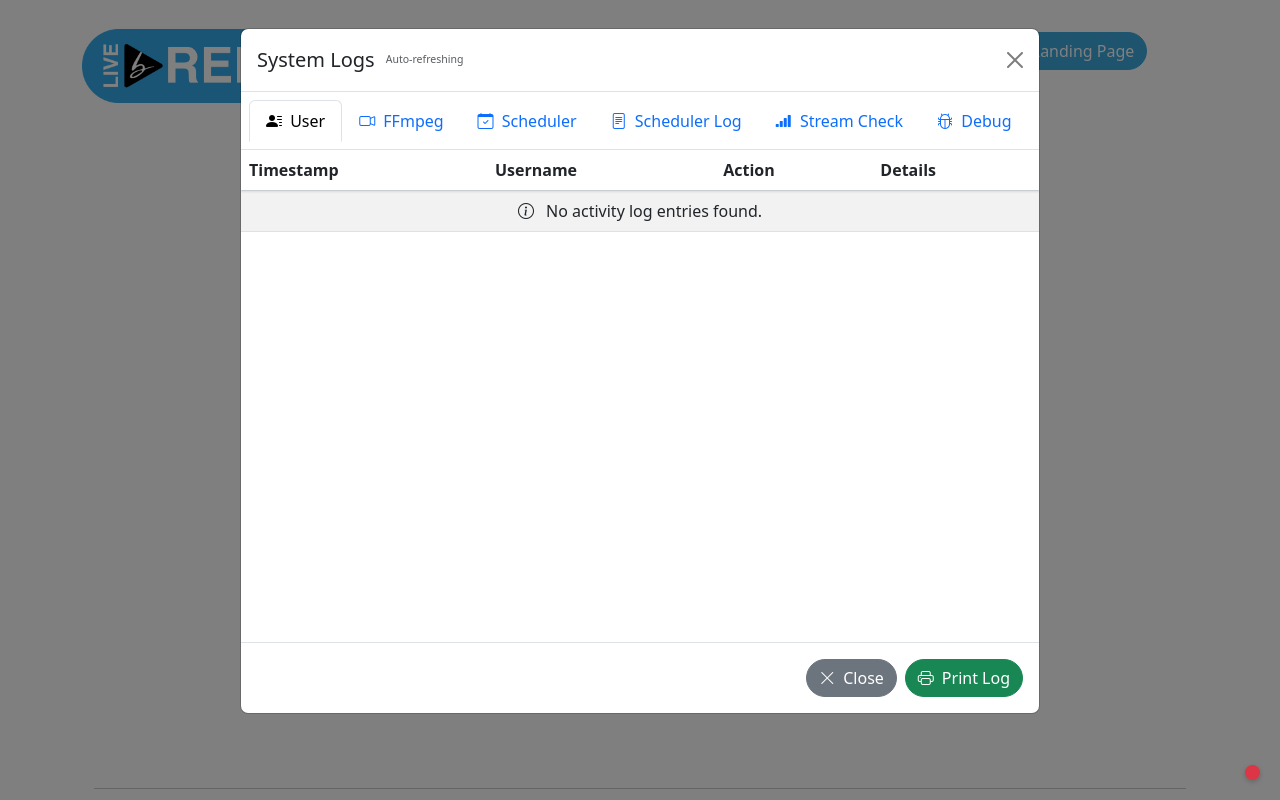
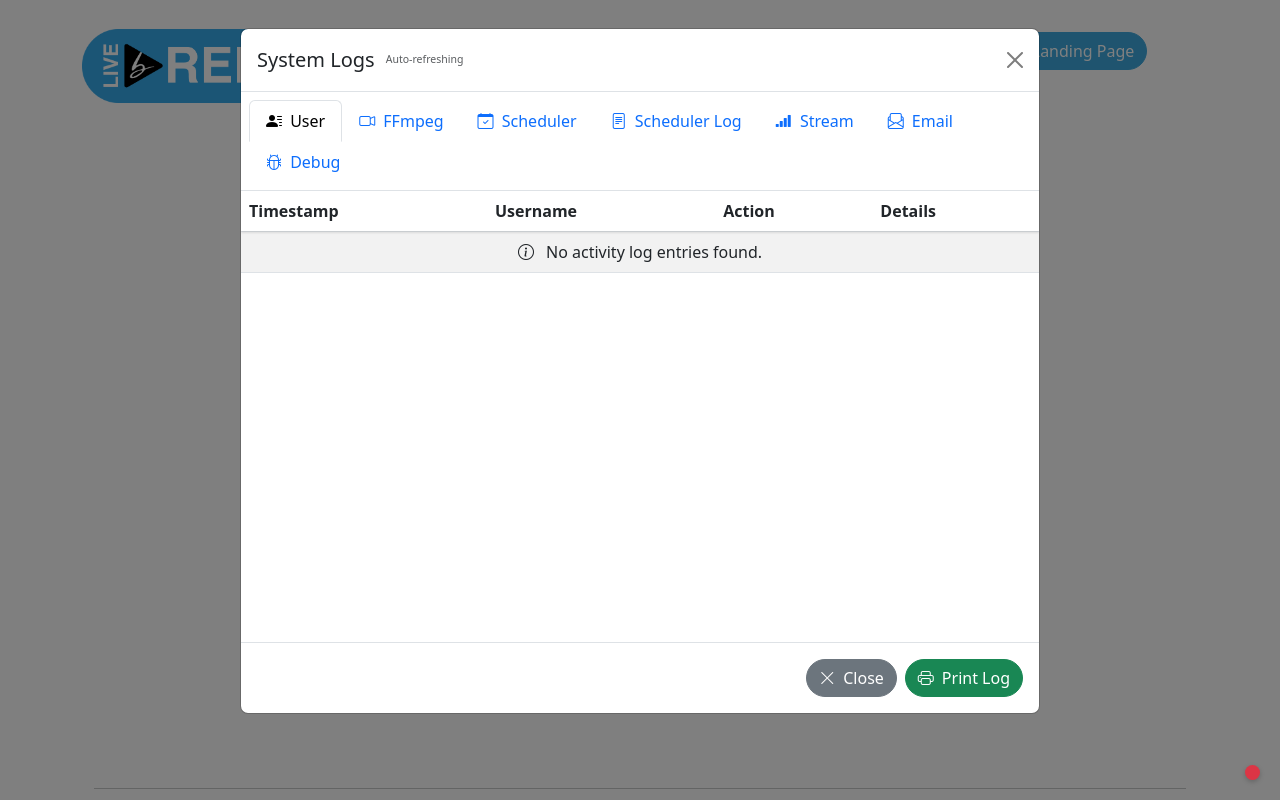
Before and after one commit to jerryawade/blive_replay, a PHP site: page / in a window 1280 px wide, after a click on "Log". Run offline with PHP 8.4, Linux system fonts and the light colour scheme; the visitor is signed in with stand-in values (Sample User, id 1); data that the repository does not hold is empty.

Commit message:
Add files via upload

```diff
--- a/templates/activity_log_modal.php
+++ b/templates/activity_log_modal.php
@@ -47,7 +47,14 @@
                             <button class="nav-link" id="streamLogTab" data-bs-toggle="tab"
                                     data-bs-target="#streamLogContent" type="button" role="tab"
                                     aria-controls="streamLogContent" aria-selected="false">
-                                <i class="bi bi-reception-4 me-1"></i> Stream Check
+                                <i class="bi bi-reception-4 me-1"></i> Stream
+                            </button>
+                        </li>
+                        <li class="nav-item" role="presentation">
+                            <button class="nav-link" id="emailLogTab" data-bs-toggle="tab"
+                                    data-bs-target="#emailLogContent" type="button" role="tab"
+                                    aria-controls="emailLogContent" aria-selected="false">
+                                <i class="bi bi-envelope-paper me-1"></i> Email
                             </button>
                         </li>
                         <li class="nav-item" role="presentation">
@@ -153,6 +160,22 @@
                             </div>
                         </div>
 
+                        <!-- Email Log Content -->
+                        <div class="tab-pane fade" id="emailLogContent" role="tabpanel"
+                             style="height: 100%; overflow-y: auto; overflow-x: hidden;">
+                            <div style="display: flex; flex-direction: column; min-height: 100%;">
+        <pre class="email-log-pre"
+             style="margin: 0; padding: 1rem; white-space: pre-wrap; word-wrap: break-word; flex-grow: 1; font-family: monospace;">
+<div class="log-loading-spinner">
+    <div class="spinner-border text-primary" role="status">
+        <span class="visually-hidden">Loading email logs...</span>
+    </div>
+    <p class="mt-2">Loading email logs...</p>
+</div>
+        </pre>
+                            </div>
+                        </div>
+
                         <!-- Debug Log Content -->
                         <div class="tab-pane fade" id="debugLogContent" role="tabpanel"
                              style="height: 100%; overflow-y: auto; overflow-x: hidden;">
@@ -211,9 +234,15 @@
 
     /* Animation for the loading spinner */
     @keyframes pulse-opacity {
-    0% { opacity: 1; }
-    50% { opacity: 0.5; }
-    100% { opacity: 1; }
+        0% {
+            opacity: 1;
+        }
+        50% {
+            opacity: 0.5;
+        }
+        100% {
+            opacity: 1;
+        }
     }
 
     .log-loading-spinner .spinner-border {
@@ -335,6 +364,19 @@
                 `;
             }
             refreshStreamLog();
+        } else if (tabId === 'emailLogTab') {
+            const preElement = document.querySelector('.email-log-pre');
+            if (preElement) {
+                preElement.innerHTML = `
+                <div class="log-loading-spinner">
+                    <div class="spinner-border text-primary" role="status">
+                        <span class="visually-hidden">Loading email logs...</span>
+                    </div>
+                    <p class="mt-2">Loading email logs...</p>
+                </div>
+            `;
+            }
+            refreshEmailLog();
         } else if (tabId === 'debugLogTab') {
             const preElement = document.querySelector('.debug-log-pre');
             if (preElement) {
@@ -526,6 +568,37 @@
             });
     }
 
+    let fullEmailLogData = '';
+
+    function refreshEmailLog() {
+        fetch('get_email_log.php')
+            .then(response => {
+                if (!response.ok) {
+                    throw new Error(`Server returned ${response.status}: ${response.statusText}`);
+                }
+                return response.text();
+            })
+            .then(data => {
+                fullEmailLogData = data;
+                document.querySelector('.email-log-pre').textContent = data;
+            })
+            .catch(error => {
+                console.error('Error:', error);
+                const preElement = document.querySelector('.email-log-pre');
+                if (preElement) {
+                    preElement.innerHTML = `
+                    <div class="alert alert-danger">
+                        <h5><i class="bi bi-exclamation-triangle-fill me-2"></i>Error Loading Log</h5>
+                        <p>${error.message || 'The server did not respond.'}</p>
+                        <button type="button" class="btn btn-danger btn-sm" onclick="refreshEmailLog()">
+                            <i class="bi bi-arrow-clockwise me-1"></i>Retry
+                        </button>
+                    </div>
+                `;
+                }
+            });
+    }
+
     function refreshDebugLog() {
         fetch('get_debug_log.php')
             .then(response => {
@@ -632,6 +705,17 @@
                         .catch(error => console.error('Error:', error));
                     break;
 
+                case 'emailLogTab':
+                    fetch('get_email_log.php')
+                        .then(response => response.text())
+                        .then(data => {
+                            fullEmailLogData = data;
+                            document.querySelector('.email-log-pre').textContent = data;
+                            window.print();
+                        })
+                        .catch(error => console.error('Error:', error));
+                    break;
+
                 case 'debugLogTab':
                     fetch('get_debug_log.php')
                         .then(response => response.text())
```
Lines whose indentation alone changed are shown as unchanged.
